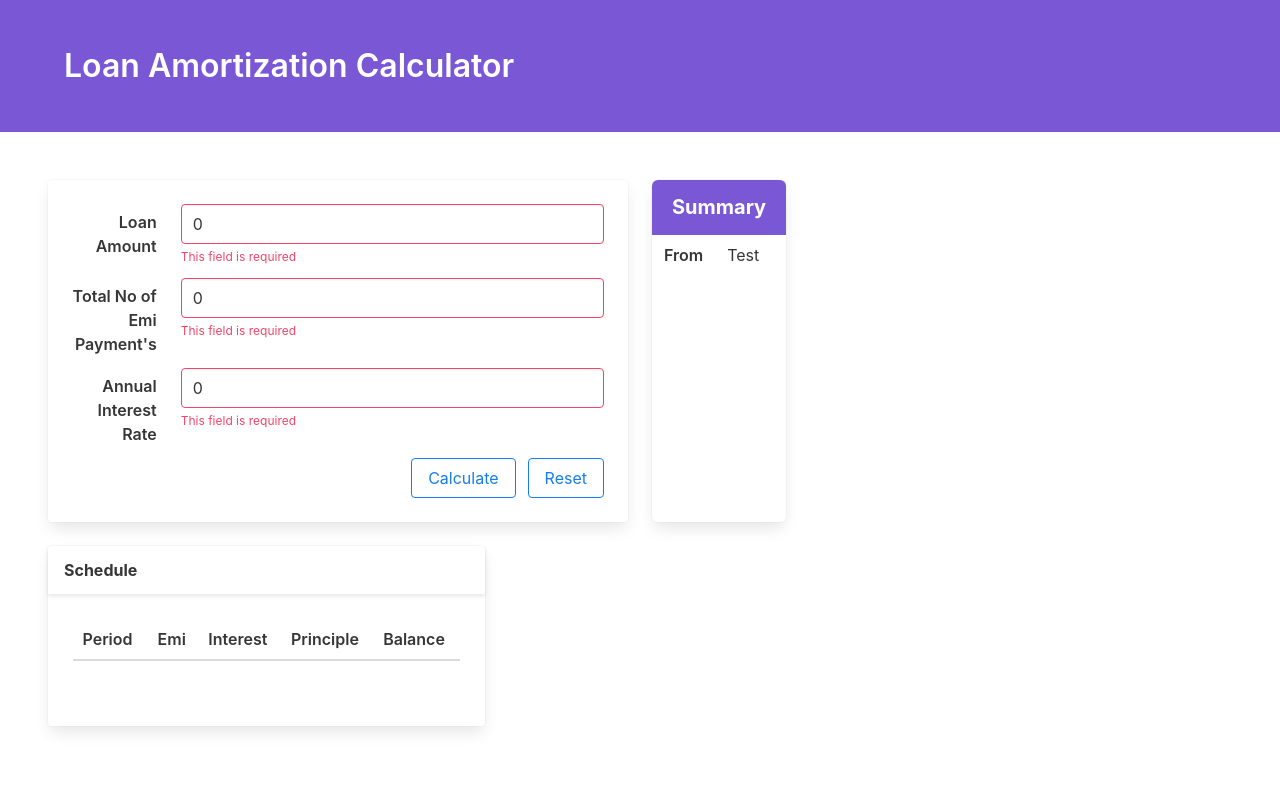
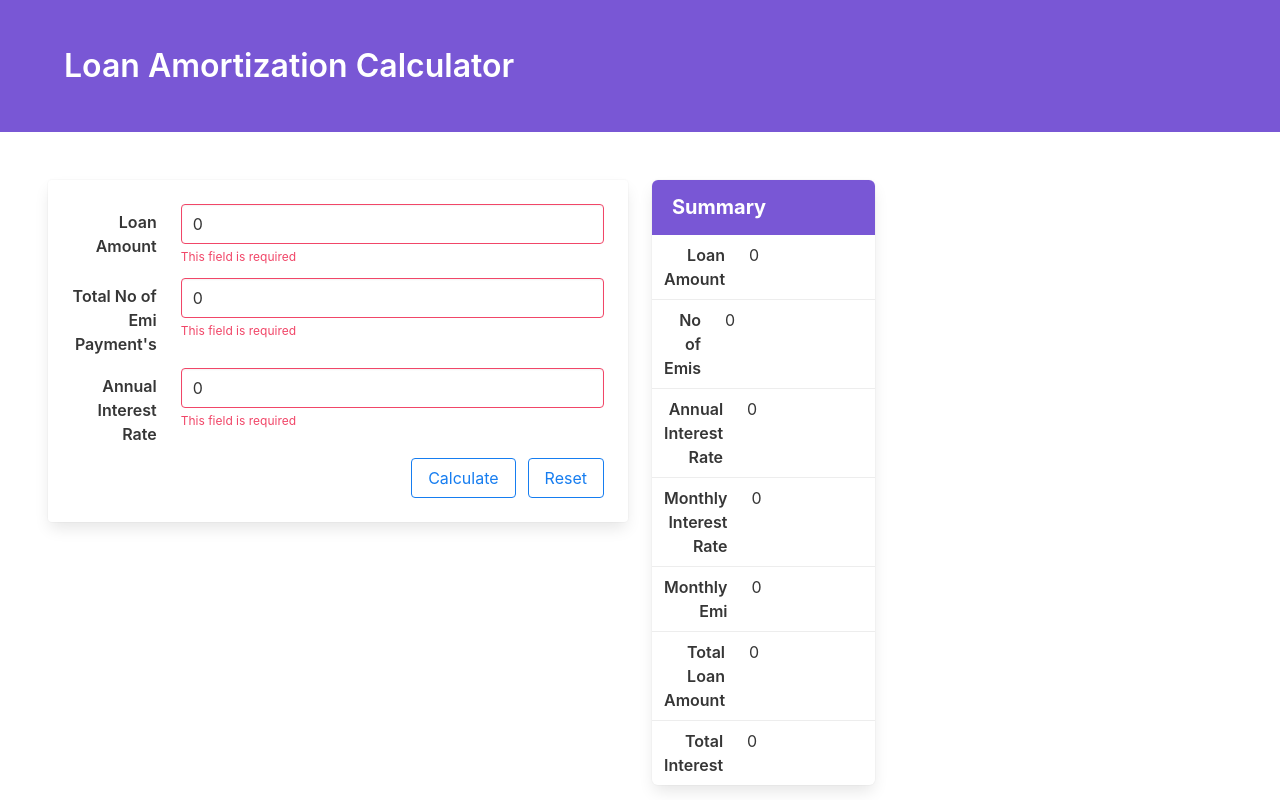
Before and after one commit to mansoormohd9/loan-amortization, a Vue app: page / in a window 1280 px wide. Shown: the top 800 px of the page. Built offline with nearby package versions, Linux system fonts and the light colour scheme.

Commit message:
Setting up helper methods and initializing Summary

```diff
--- a/src/App.vue
+++ b/src/App.vue
@@ -47,6 +47,7 @@ import AmortizationForm from './components/AmortizationForm.vue';
 import Schedule from './components/Schedule.vue';
 import Summary from './components/Summary.vue';
 import { SummaryItem, EmiSchedule } from "./types/types";
+import { initializeLoanSummary } from "./utils/util";
 
 @Component({
   components: {
@@ -57,7 +58,7 @@ import { SummaryItem, EmiSchedule } from "./types/types";
   },
 })
 export default class App extends Vue {
-  summary: Array<SummaryItem> = [];
+  summary: Array<SummaryItem> = initializeLoanSummary();
   emiSchedule: Array<EmiSchedule> = [];
 
   updateSummary(summary: Array<SummaryItem>) {
--- a/src/components/AmortizationForm.vue
+++ b/src/components/AmortizationForm.vue
@@ -66,12 +66,16 @@
 <script lang="ts">
 import { Vue, Component } from "vue-property-decorator";
 import Summary from './Summary.vue';
+import { SummaryItem, EmiSchedule } from '../types/types';
+import { initializeLoanSummary } from "../utils/util";
 
 @Component
 export default class AmortizationForm extends Vue {
   loanAmount: number = 0;
   noOfEmis: number = 0;
   aInterestRate: number = 0;
+  loanSummary: Array<SummaryItem> = initializeLoanSummary();
+  emiSchedule: Array<EmiSchedule> = [];
 
   calculate() {
     this.calculateLoanSummary();
@@ -79,17 +83,15 @@ export default class AmortizationForm extends Vue {
   }
 
   calculateLoanSummary() {
-    let loanSummary;
-    this.$emit('summaryUpdated', loanSummary);
+    this.$emit('summaryUpdated', this.loanSummary);
   }
 
   calculateLoanSchedule() {
-    let emiSchedule = Array;
-    this.$emit('scheduleUpdated', emiSchedule);
+    this.$emit('scheduleUpdated', this.emiSchedule);
   }
 
   reset() {
-
+    this.loanSummary = initializeLoanSummary();
   }
 }
 </script>
--- a/src/components/Summary.vue
+++ b/src/components/Summary.vue
@@ -3,9 +3,9 @@
     <p class="panel-heading">
       Summary
     </p>
-    <a class="panel-block">
-      <b-field horizontal label="From">
-        <p>Test</p>
+    <a class="panel-block" v-for="(summaryItem, index) in summary" :key="index">
+      <b-field horizontal :label="summaryItem.label">
+        <p>{{summaryItem.value}}</p>
       </b-field>
     </a>
   </article>
--- a/src/types/types.ts
+++ b/src/types/types.ts
@@ -1,6 +1,6 @@
 export interface SummaryItem {
   label: string,
-  value: string
+  value: number
 }
 
 export interface Summary {
--- /dev/null
+++ b/src/utils/util.ts
@@ -0,0 +1,32 @@
+export const initializeLoanSummary = () => {
+  return [
+    {
+      label: "Loan Amount",
+      value: 0
+    },
+    {
+      label: "No of Emis",
+      value: 0
+    },
+    {
+      label: "Annual Interest Rate",
+      value: 0
+    },
+    {
+      label: "Monthly Interest Rate",
+      value: 0
+    },
+    {
+      label: "Monthly Emi",
+      value: 0
+    },
+    {
+      label: "Total Loan Amount",
+      value: 0
+    },
+    {
+      label: "Total Interest",
+      value: 0
+    }
+  ];
+}
```
